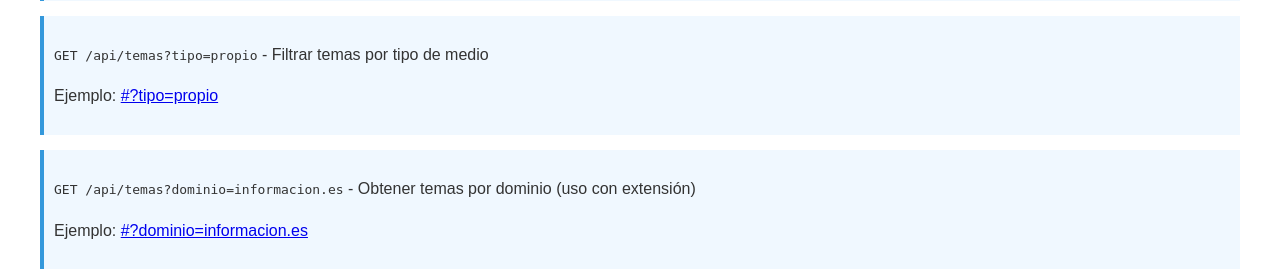
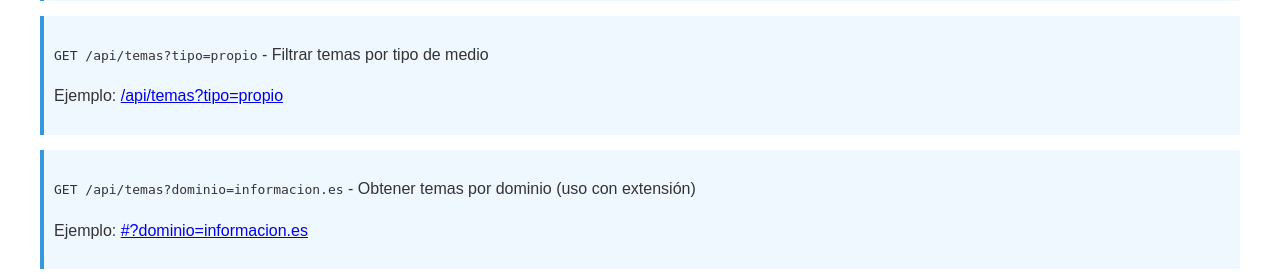
Before and after one commit to pespinosa87/extension, a Flask app: page / in a window 1280 px wide. Shown: the part 604-883 px from the top of the page. Run offline with Flask 2, Linux system fonts and the light colour scheme.

Commit message:
Corregido url_for mal referenciado en index.html

```diff
--- a/templates/index.html
+++ b/templates/index.html
@@ -24,7 +24,7 @@
 
     <div class="endpoint">
         <p><code>GET /api/temas?tipo=propio</code> - Filtrar temas por tipo de medio</p>
-        <p>Ejemplo: <a href="{{ url_for('api.obtener_temas_flexibles') }}?tipo=propio">{{ url_for('api.obtener_temas') }}?tipo=propio</a></p>
+        <p>Ejemplo: <a href="{{ url_for('api.obtener_temas_flexibles') }}?tipo=propio">{{ url_for('api.obtener_temas_flexibles') }}?tipo=propio</a></p>
     </div>
 
     <div class="endpoint">
```
